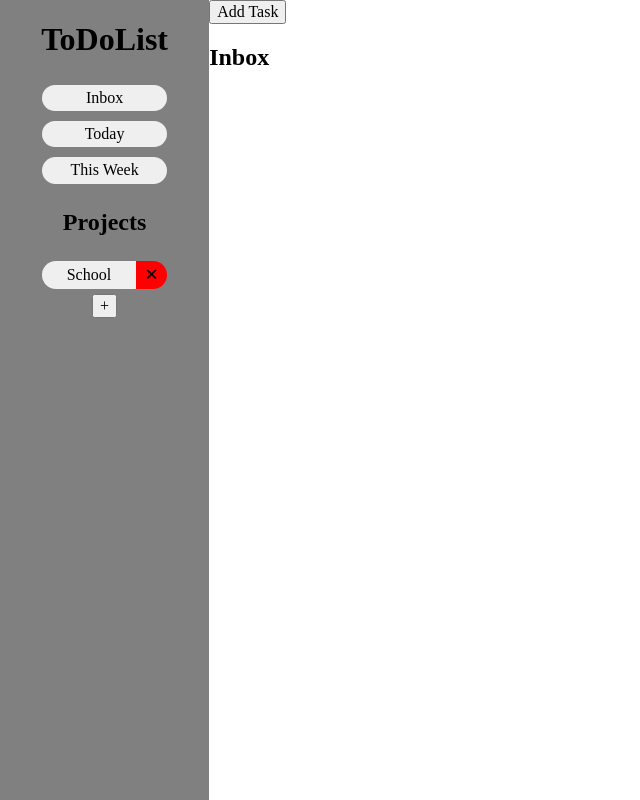
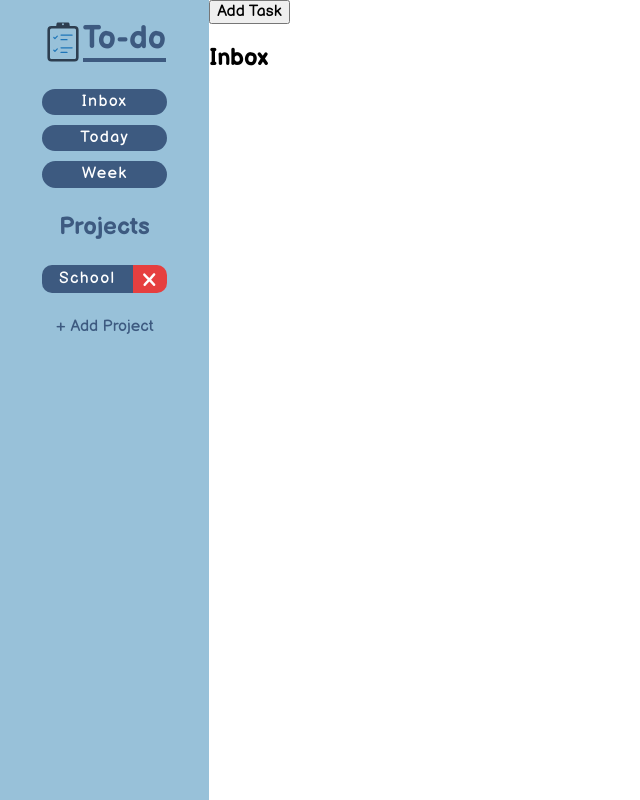
Before and after one commit to rainx5000/Todo, a website built with webpack: page dist/index.html in a window 1280 px wide. Shown: the whole page, without its empty margins (0-640 px from the left). Built offline with Linux system fonts and the light colour scheme.

Commit message:
styled the controls area

```diff
--- a/src/UI.js
+++ b/src/UI.js
@@ -19,7 +19,7 @@ const taskController = (() => {
 
   function loadTasks(projectContainer, projectName) {
     let tasksArray = data.getProjectByName(projectName).filterByName(projectName);
-    if (projectName === "This Week" || projectName == "Today") {
+    if (projectName === "Week" || projectName == "Today") {
       tasksArray = data.getProjectByName(projectName).filterByTime(projectName);
     }
 
@@ -125,7 +125,7 @@ const taskController = (() => {
 
     projectList.forEach(name => {
       if (name === 'Today') return ;
-      if (name === 'This Week') return;
+      if (name === 'Week') return;
       if (optionList.includes(name)) return;
 
       const option = document.createElement('option');
@@ -383,7 +383,7 @@ function loadFirstProjects() {
   data.getProjects().push(new Project("Inbox"));
   data.getProjects().push(new Project('Today', true));
 
-  data.getProjects().push(new Project('This Week', true));
+  data.getProjects().push(new Project('Week', true));
   data.getProjects().push(new Project('School'));
   loadProject('Inbox')
   data.setTasks(data.loadTasksFromStorage())
--- a/src/project.js
+++ b/src/project.js
@@ -19,7 +19,7 @@ export default function Project(projectName, val = false) {
 
       return data.getTasks().filter(task => task.dueDate === lastDay)
 
-    } else if (time === "This Week"){
+    } else if (time === "Week"){
       const lastDay = addDays(now, 7);
       const lastDayFormatted = format(lastDay, "yyyy-MM-dd");
 
--- a/src/style.scss
+++ b/src/style.scss
@@ -1,7 +1,15 @@
+@import url('https://fonts.googleapis.com/css2?family=Balsamiq+Sans:ital,wght@0,400;0,700;1,400;1,700&display=swap'); //font-family: 'Balsamiq Sans', cursive;
+
+$primary-color: #98c1d9;
+$secondary-color: white;
+$complementary-color: #3d5a80;
+$remove-btn-color: rgb(230, 63, 63);
+
 body,
 html {
   width: 100%;
   height: 100vh;
+  font-family: 'Balsamiq Sans', cursive;
 }
 
 #content {
@@ -10,11 +18,37 @@ html {
 }
 
 #controls-container {
-  background-color: gray;
+  background-color: $primary-color;
   width: 250px;
   display: flex;
   flex-direction: column;
   align-items: center;
+
+  .title-container {
+    display: flex;
+  }
+
+
+  .title-logo {
+    width: 40px;
+    vertical-align: middle;
+  }
+
+  h1 {
+    border-bottom: 4px solid $complementary-color;
+  }
+
+  h1, h2 {
+    color: $complementary-color;
+  }
+  >* button {
+    background-color: $complementary-color;
+    color: $secondary-color;
+    letter-spacing: 1.25px;
+  }
+  >* button:hover {
+    font-weight: 700;
+  }
 
   #permanent-categories,
   #projects-tab-container {
@@ -29,9 +63,6 @@ html {
       cursor: pointer;
     }
   }
-  // #permanent-categories {
-
-  // }
   #projects-tab-container {
     div {
       display: flex;
@@ -40,15 +71,31 @@ html {
       }
     }
     button {
-      border-radius: 50px 0 0 50px;
+      border-radius: 10px 0 0 10px;
     }
     .remove-project-btn {
-      font-weight: 700;
+      font-weight: 400;
       font-size: 1.5em;
       padding: 0px 7%;
-      background-color: red;
-      border-radius: 0 50px 50px 0;
+      background-color: $remove-btn-color;
+      border-radius: 0 10px 10px 0;
     }
+    .remove-project-btn:hover {
+      font-weight: 700;
+    }
+  }
+  #add-project {
+    background-color: transparent;
+    color: $complementary-color;
+    cursor: pointer;
+    border: none;
+    outline: none;
+    margin-top: 15px;
+    padding: 5px;
+  }
+  #add-project:hover {
+    background-color: rgba(103, 144, 190, .2);
+    border-radius: 10px;
   }
 }
 
@@ -65,12 +112,6 @@ html {
       // background-color: red;
       width: 50%;
       height: fit-content;
-
-      // p {
-      //   margin: 0;
-      //   padding: 0;
-
-      // }
 
       .task-checkbox-container {
         width: fit-content;
@@ -110,7 +151,7 @@ html {
         cursor: pointer;
       }
       .task-remove-btn {
-        background-color: red;
+        background-color: $remove-btn-color;
         font-size: 2.5em;
         border-radius: 0px 50px 50px 0px;
         height: 40px;
```
Also changed, not shown: src/data.js (+1 -7 lines), README.md, dist/css/style.css, dist/images/inbox.svg (added), dist/images/todolist.svg (added), dist/index.html, dist/main.js, src/Storage.js (deleted), src/controls.js (deleted), 1 other file.
